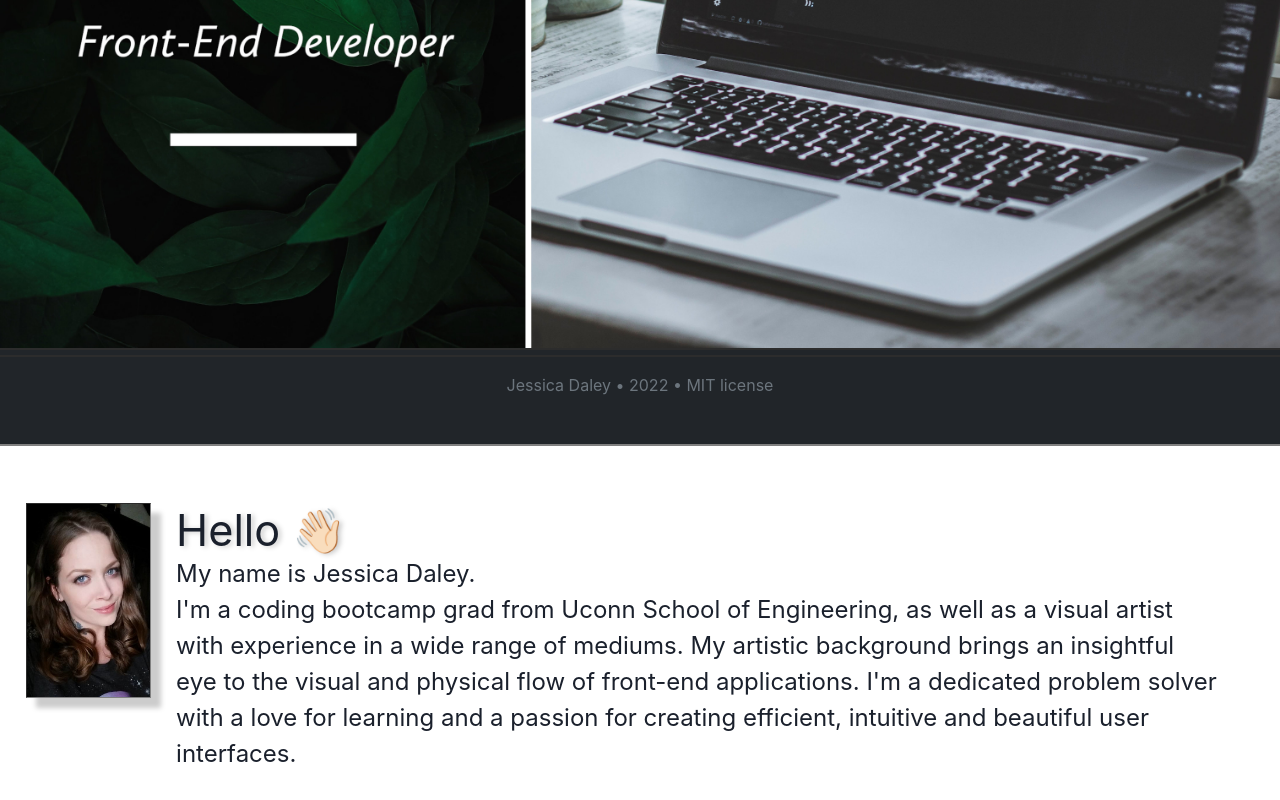
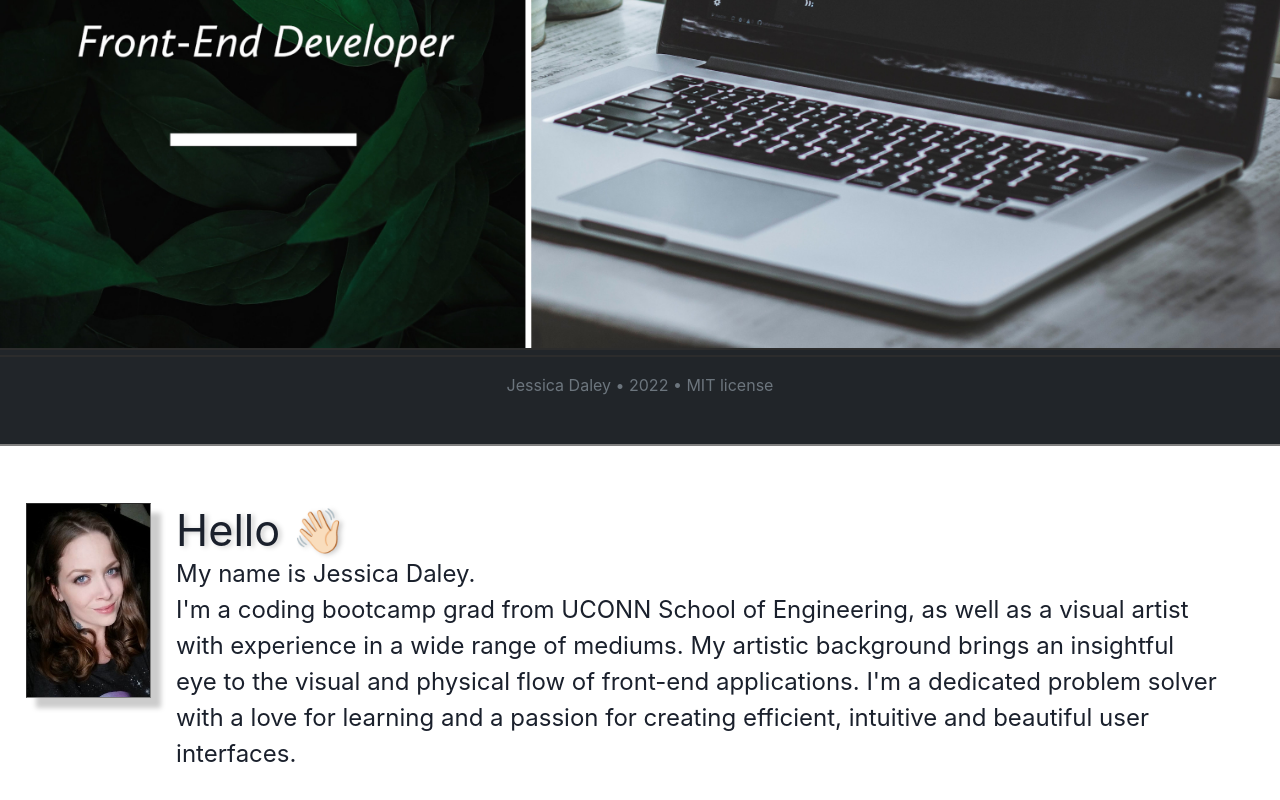
Before and after one commit to JessicaLDaley/my-portfolio, a React (Create React App) app: page / in a window 1280 px wide. Shown: the part 387-1187 px from the top of the page. Built offline with nearby package versions, Linux system fonts and the light colour scheme.

Commit message:
fixed typo in about section

```diff
--- a/src/components/pages/Home.js
+++ b/src/components/pages/Home.js
@@ -12,7 +12,7 @@ function About() {
             <p className="bio">
 					My name is Jessica Daley.
                     <br/>
-                    I'm a coding bootcamp grad from Uconn School of Engineering, as well as
+                    I'm a coding bootcamp grad from UCONN School of Engineering, as well as
                     a visual artist with experience in a wide range of mediums.
 					My artistic background brings an insightful eye to the visual and physical flow of front-end applications.
                     I'm a dedicated problem solver with a love for learning and
```
Also changed, not shown: 10 other files (tests, documents, lock files or other folders).
